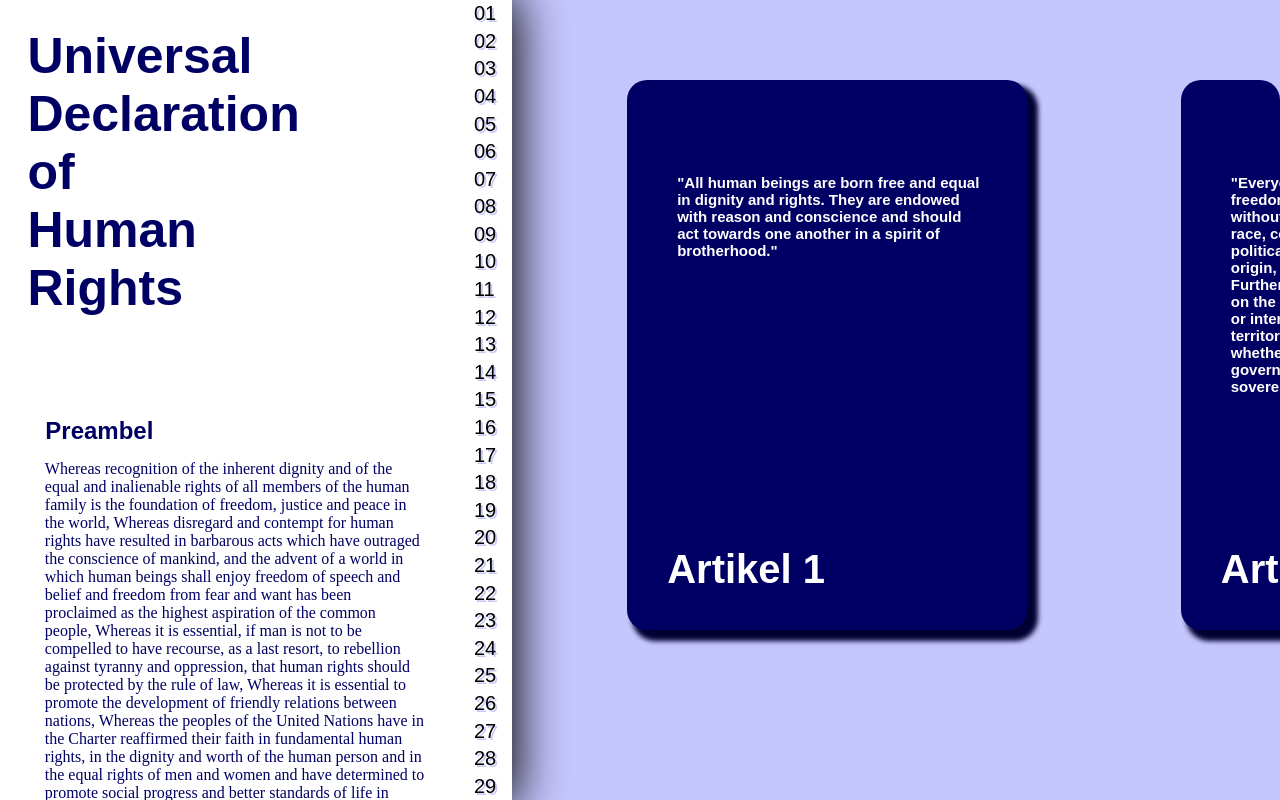
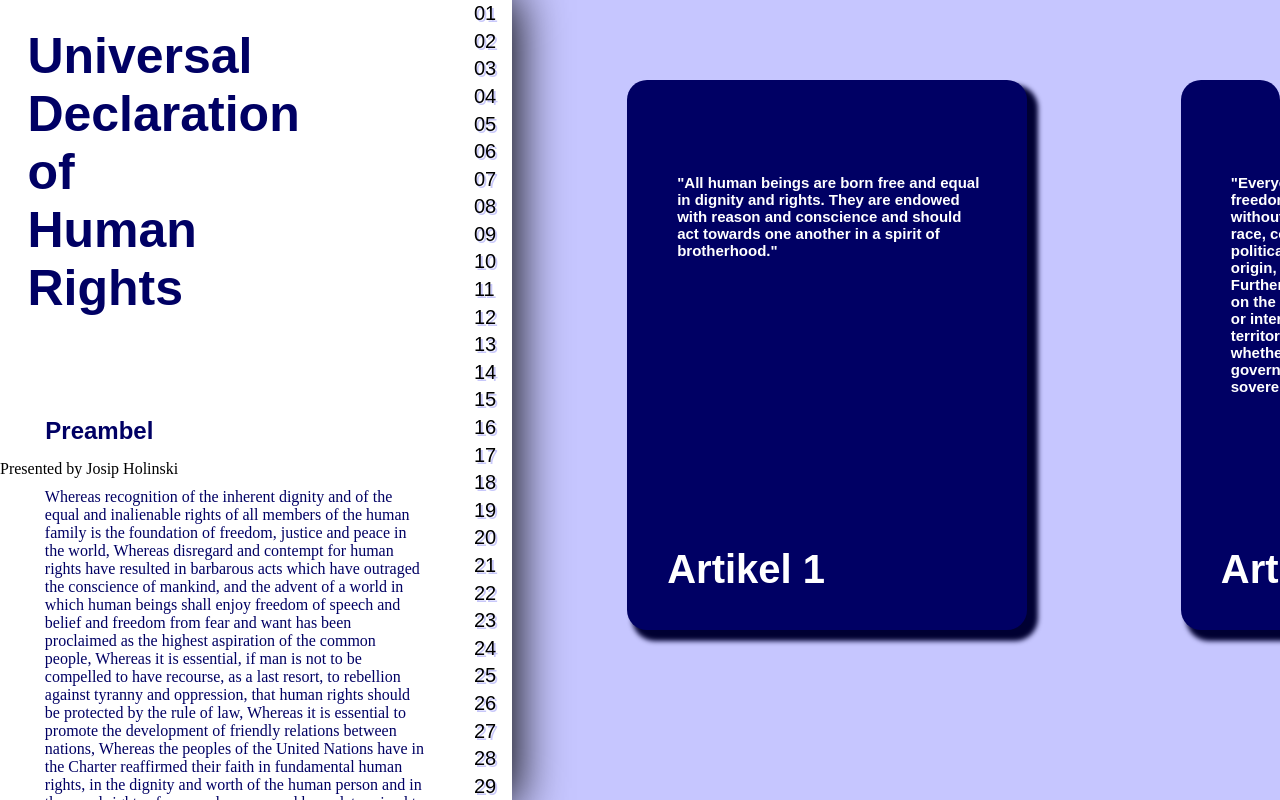
Before and after one commit to andipollokhfg/josips-seite, a plain HTML site: page index.html in a window 1280 px wide. Drawn offline with Linux system fonts and the light colour scheme.

Commit message:
Autor hinzugefügt

```diff
--- a/index.html
+++ b/index.html
@@ -13,6 +13,7 @@
     <div class=intro>
         <h1>Universal Declaration of Human Rights</h1>
         <h2>Preambel</h2>
+        <div>Presented by Josip Holinski</div>
         <p>Whereas recognition of the inherent dignity and of the equal and inalienable rights of all members of the
             human
             family is the foundation of freedom, justice and peace in the world, Whereas disregard and contempt for
```
